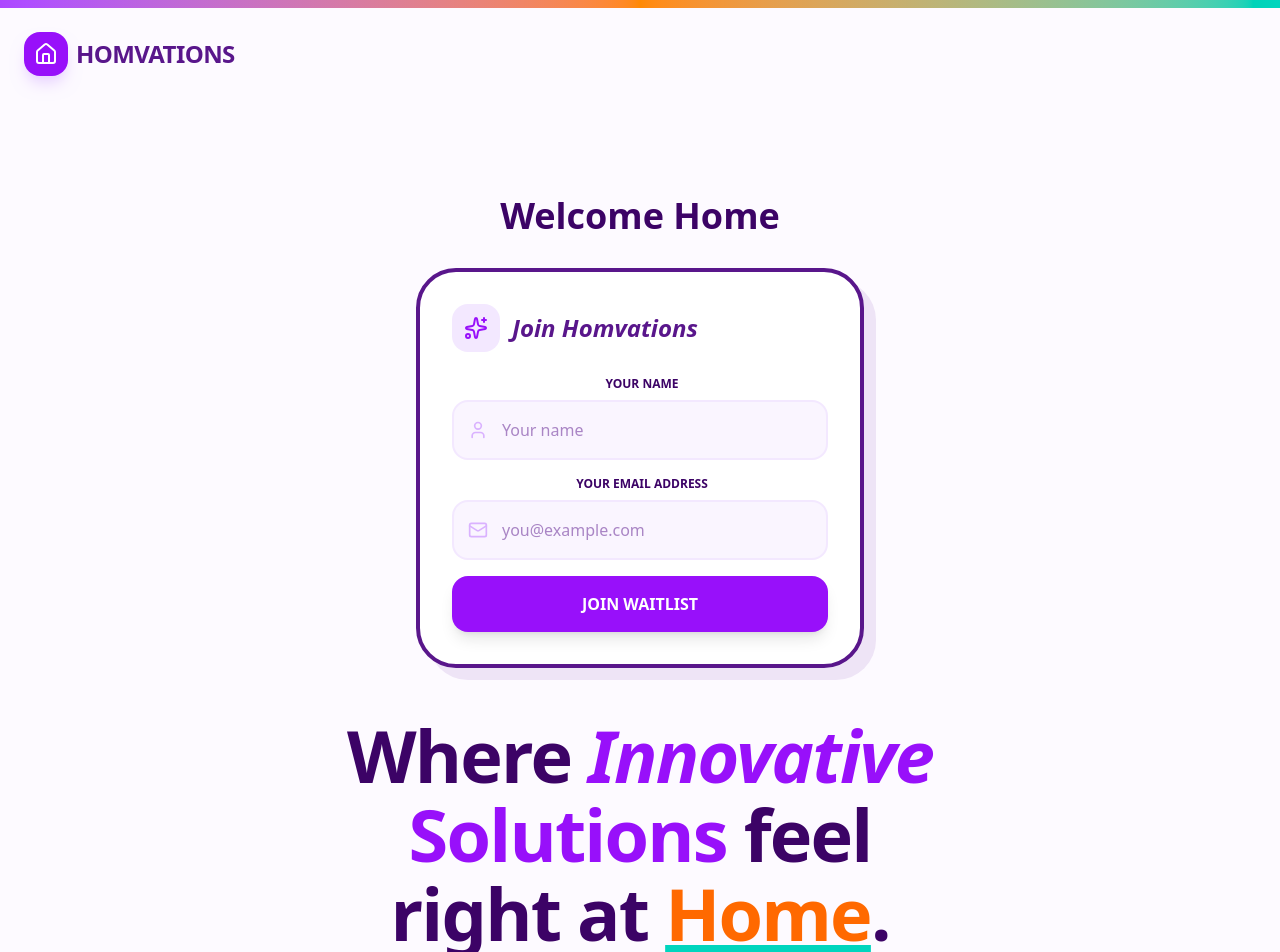
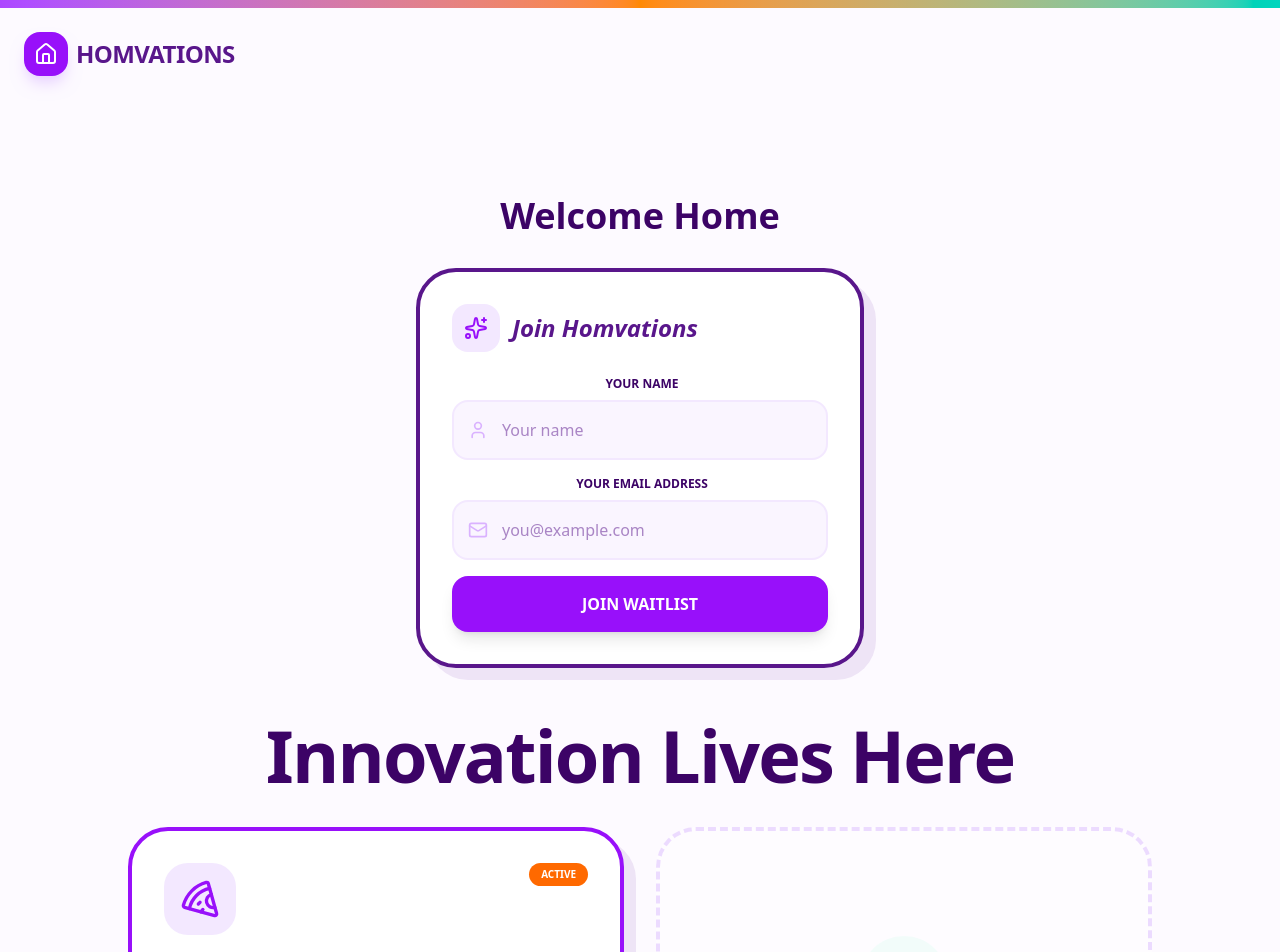
Before and after one commit to Sldwelle/homvations-site, a Next.js app: page / in a window 1280 px wide. Shown: the top 952 px of the page. Built offline with nearby package versions, Linux system fonts and the light colour scheme; no server answers.

Commit message:
Update page.tsx

```diff
--- a/src/app/page.tsx
+++ b/src/app/page.tsx
@@ -31,9 +31,7 @@ export default function HomvationsHub() {
 
 
             <h1 className="text-5xl md:text-7xl font-black mb-8 leading-[1.1] text-purple-950 tracking-tight">
-              Where <span className="text-purple-600 italic">Innovative</span> <br />
-              <span className="text-purple-600">Solutions</span> feel <br />
-              right at <span className="text-orange-500 underline decoration-teal-400 decoration-8 underline-offset-4">Home</span>.
+              Innovation Lives Here
             </h1>
 
             <div className="grid grid-cols-1 md:grid-cols-2 gap-8 max-w-5xl mx-auto text-left">
```
